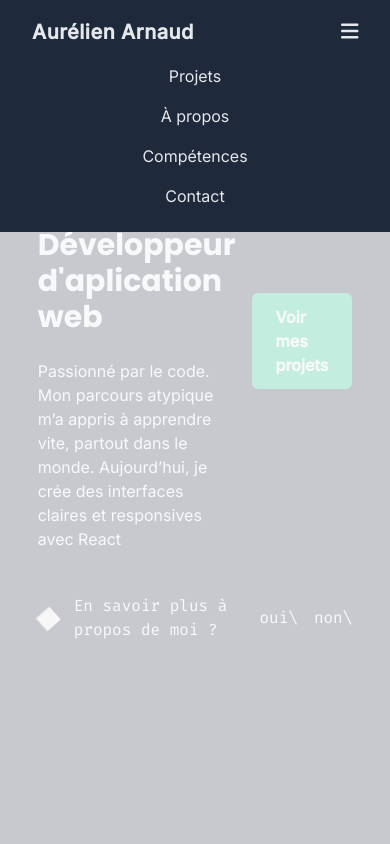
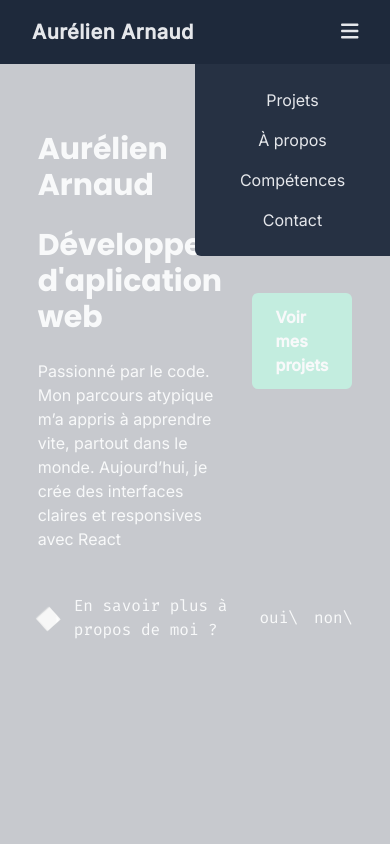
Before and after one commit to aurelienrnd/portfolio, a React (Vite) app: page / in a window 390 px wide. Both pictures are taken after a click on the button 349 px from the left and 32 px from the top of the page. Shown: the top 844 px of the page. Built offline with nearby package versions, Linux system fonts and the light colour scheme.

Commit message:
feature: modif coulleur modal menu

```diff
--- a/src/compoments/layout/Header.tsx
+++ b/src/compoments/layout/Header.tsx
@@ -97,9 +97,9 @@ function MenuMobile({ navList }: NavProps): React.JSX.Element {
       <ReactModal
         isOpen={isOpen}
         onRequestClose={handleMenuToggle}
-        className="fixed top-16 left-0 w-full h-auto bg-color-one z-9999 flex justify-center items-center openModal"
+        className="fixed top-16 right-0 w-1/2 h-auto bg-color-four z-9999 flex justify-center items-center rounded-bl-md openModal"
       >
-        <nav className="flex flex-col items-center gap-4 mb-6">
+        <nav className="flex flex-col items-center gap-4 my-6">
           {navList.map(nav => (
             <button key={nav.label} onClick={handleMenuToggle}>
               <Link
--- a/src/styles/style.css
+++ b/src/styles/style.css
@@ -6,7 +6,7 @@
   --color-color-one: #1e293b; /* fond */
   --color-color-two: #e5e7eb; /* texte principal */
   --color-color-three: #10b981; /* bouton principal */
-  --color-color-four: #6366f1; /* lien secondaire */
+  --color-color-four: #263143; /* lien secondaire */
 
   /*** Font ***/
   --font-title: 'Poppins', sans-serif;
@@ -57,20 +57,14 @@
 
   @keyframes slide-in-blurred-top {
     0% {
-      -webkit-transform: translateY(-1000px) scaleY(2.5) scaleX(0.2);
       transform: translateY(-1000px) scaleY(2.5) scaleX(0.2);
-      -webkit-transform-origin: 50% 0%;
-      transform-origin: 50% 0%;
-      -webkit-filter: blur(40px);
+      transform-origin: 0% 100%;
       filter: blur(40px);
       opacity: 0;
     }
     100% {
-      -webkit-transform: translateY(0) scaleY(1) scaleX(1);
       transform: translateY(0) scaleY(1) scaleX(1);
-      -webkit-transform-origin: 50% 50%;
-      transform-origin: 50% 50%;
-      -webkit-filter: blur(0);
+      transform-origin: 100% 0%;
       filter: blur(0);
       opacity: 1;
     }
@@ -78,8 +72,4 @@
   .openModal {
     animation: slide-in-blurred-top 0.6s cubic-bezier(0.23, 1, 0.32, 1) both;
   }
-  .closeModal {
-    animation: slide-in-blurred-top 0.6s cubic-bezier(0.23, 1, 0.32, 1) reverse
-      both;
-  }
 }
```
